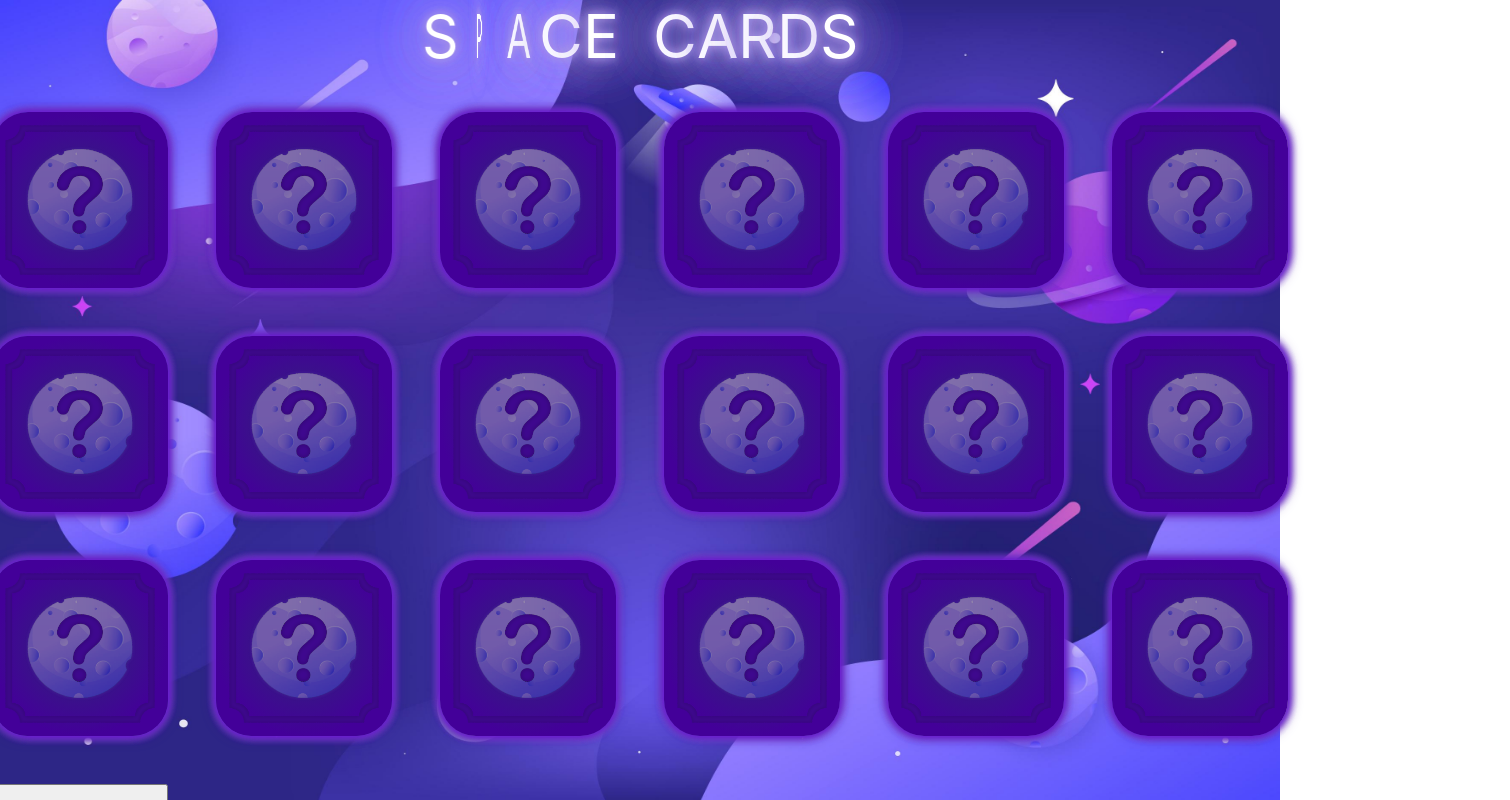
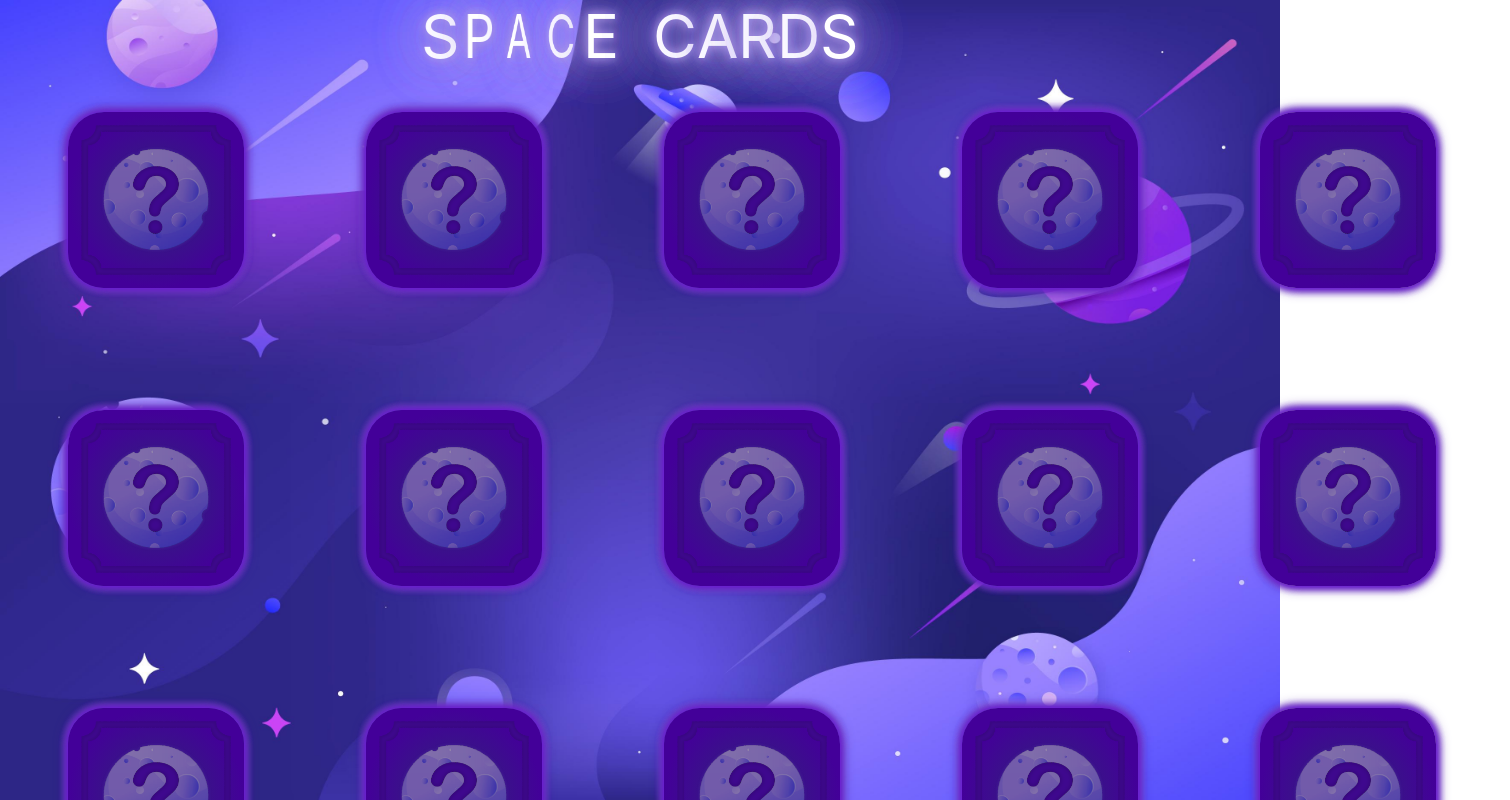
Before and after one commit to Tal-Gav/SPACE-CARDS-React, a React (Create React App) app: page / in a window 1280 px wide. Shown: the top 800 px of the page, 1510 px wide, since content can reach past the window. Built offline with nearby package versions, Linux system fonts and the light colour scheme.

Commit message:
added tilt for the card component

```diff
--- a/package.json
+++ b/package.json
@@ -15,6 +15,7 @@
     "react-dom": "^18.2.0",
     "react-grid-layout": "^1.4.1",
     "react-scripts": "^5.0.1",
+    "react-tilt": "^1.0.2",
     "react-transition-group": "^4.4.5",
     "styled-components": "^5.3.11",
     "web-vitals": "^2.1.4"
--- a/src/Card.js
+++ b/src/Card.js
@@ -1,4 +1,5 @@
 import React, { useState, useEffect } from "react";
+import { Tilt } from "react-tilt";
 import "./Card.css";
 import { useSpring, animated } from "@react-spring/web";
 
@@ -14,6 +15,18 @@
     config: { mass: 5, tension: 500, friction: 50 },
   });
 
+  const defaultOptions = {
+    reverse: false, // reverse the tilt direction
+    max: 35, // max tilt rotation (degrees)
+    perspective: 1000, // Transform perspective, the lower the more extreme the tilt gets.
+    scale: 1.1, // 2 = 200%, 1.5 = 150%, etc..
+    speed: 1000, // Speed of the enter/exit transition
+    transition: true, // Set a transition on enter/exit.
+    axis: null, // What axis should be disabled. Can be X or Y.
+    reset: true, // If the tilt effect has to be reset on exit.
+    easing: "cubic-bezier(.03,.98,.52,.99)", // Easing on enter/exit.
+  };
+
   const handleCardClick = () => {
     onCardClick(image);
     setIsFlipped(!isFlipped);
@@ -24,7 +37,9 @@
   }, [isFlipped]);
 
   return (
+    <Tilt options={defaultOptions} style={{ height: 250, width: 250 }}>
       <div onClick={handleCardClick}>
+        <div class="card" data-card3d></div>
         <animated.div
           className={`square shiny`}
           style={{
@@ -62,6 +77,7 @@
           </div>
         </animated.div>
       </div>
+    </Tilt>
   );
 };
 
--- a/src/CardsGrid.js
+++ b/src/CardsGrid.js
@@ -48,6 +48,8 @@
     }
   };
 
+  // TODO: Pass isFlipped to parent
+
   const compareCardImgs = () => {
     if (selectedCards.length === 2) {
       const [firstCardImg, secondCardImg] = selectedCards;
```
Also changed, not shown: 1 other file (tests, documents, lock files or other folders). Lines whose indentation alone changed are shown as unchanged.
